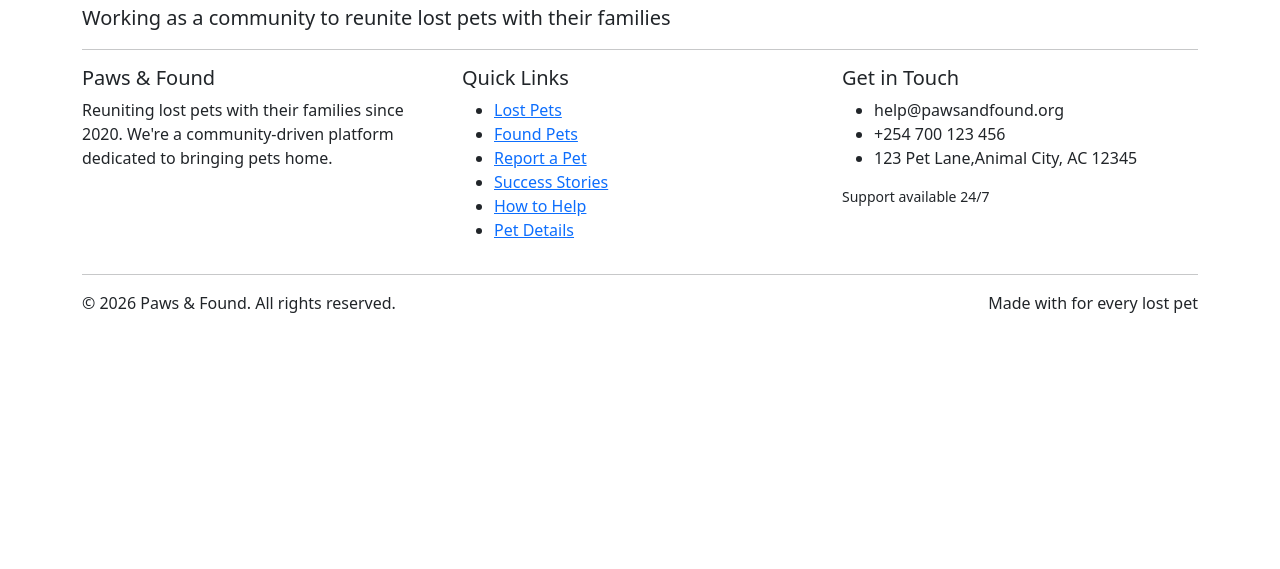
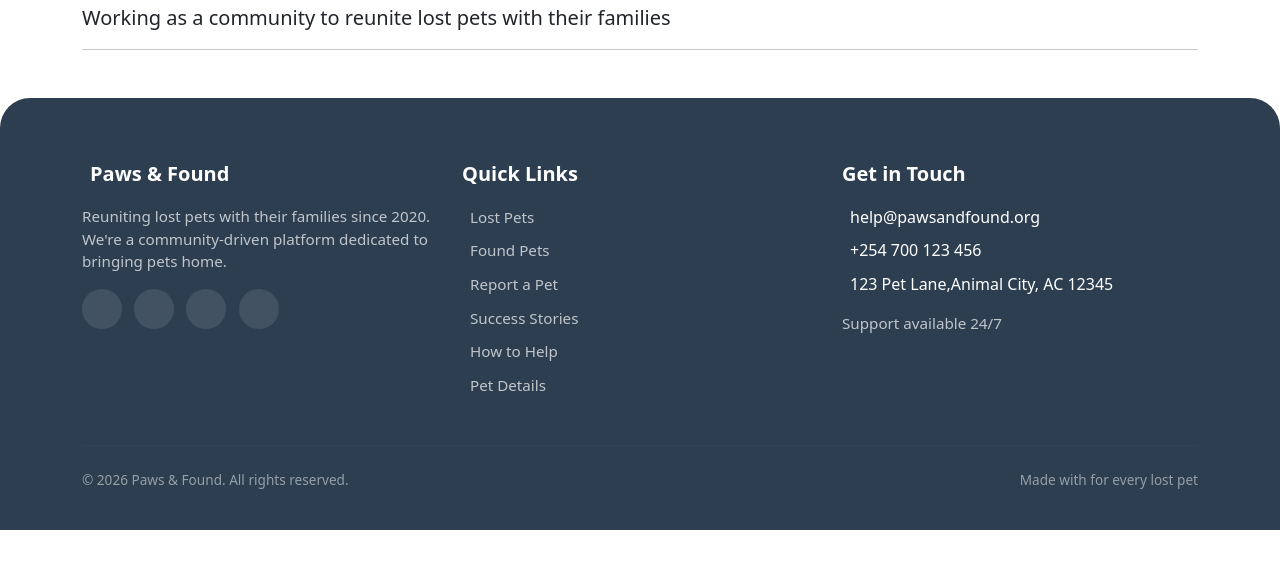
Before and after one commit to becca-svg/WebApp2.1.P, a plain HTML site: page index.html in a window 1280 px wide. Shown: the part 125-694 px from the top of the page. Drawn offline with nearby package versions, Linux system fonts and the light colour scheme.

Commit message:
added styling to the footer

```diff
--- a/style.css
+++ b/style.css
@@ -31,3 +31,80 @@
         .nav-link i {
             margin-right: 6px;
         }
+                /* ============================================
+           FOOTER
+           ============================================ */
+        .footer {
+            background-color: #2C3E50;
+            color: white;
+            padding: 4rem 0 1.5rem;
+            margin-top: 3rem;
+            border-radius: 30px 30px 0 0;
+        }
+
+        .footer h5 {
+            font-weight: 700;
+            margin-bottom: 1.2rem;
+            color: white;
+        }
+
+        .footer h5 i {
+            margin-right: 8px;
+            color: #E87A5D;
+        }
+
+        .footer p, .footer a {
+            color: rgba(255,255,255,0.7);
+            font-size: 0.95rem;
+        }
+
+        .footer a {
+            text-decoration: none;
+            transition: color 0.3s;
+        }
+
+        .footer a:hover {
+            color: #E87A5D;
+        }
+
+        .footer ul {
+            list-style: none;
+            padding: 0;
+        }
+
+        .footer ul li {
+            margin-bottom: 0.6rem;
+        }
+
+        .footer ul li i {
+            margin-right: 8px;
+            width: 20px;
+            color: #E87A5D;
+        }
+
+        .footer .social-links a {
+            display: inline-block;
+            width: 40px;
+            height: 40px;
+            background: rgba(255,255,255,0.1);
+            border-radius: 50%;
+            text-align: center;
+            line-height: 40px;
+            margin-right: 8px;
+            transition: background 0.3s;
+            color: white;
+        }
+
+        .footer .social-links a:hover {
+            background: #E87A5D;
+        }
+
+        .footer .divider {
+            border-color: rgba(255,255,255,0.1);
+            margin: 2rem 0 1.5rem;
+        }
+
+        .footer .copyright {
+            color: rgba(255,255,255,0.5);
+            font-size: 0.85rem;
+        }
```
